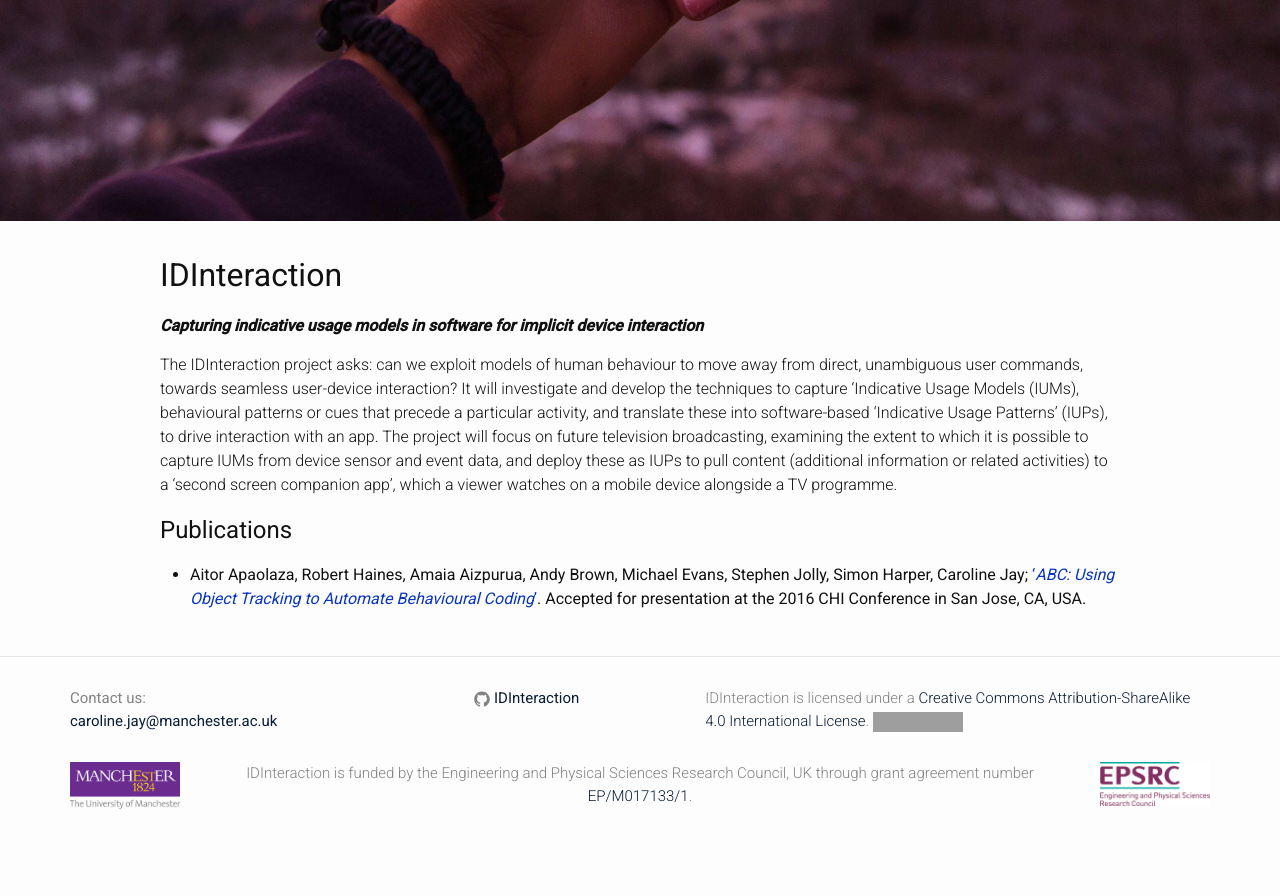
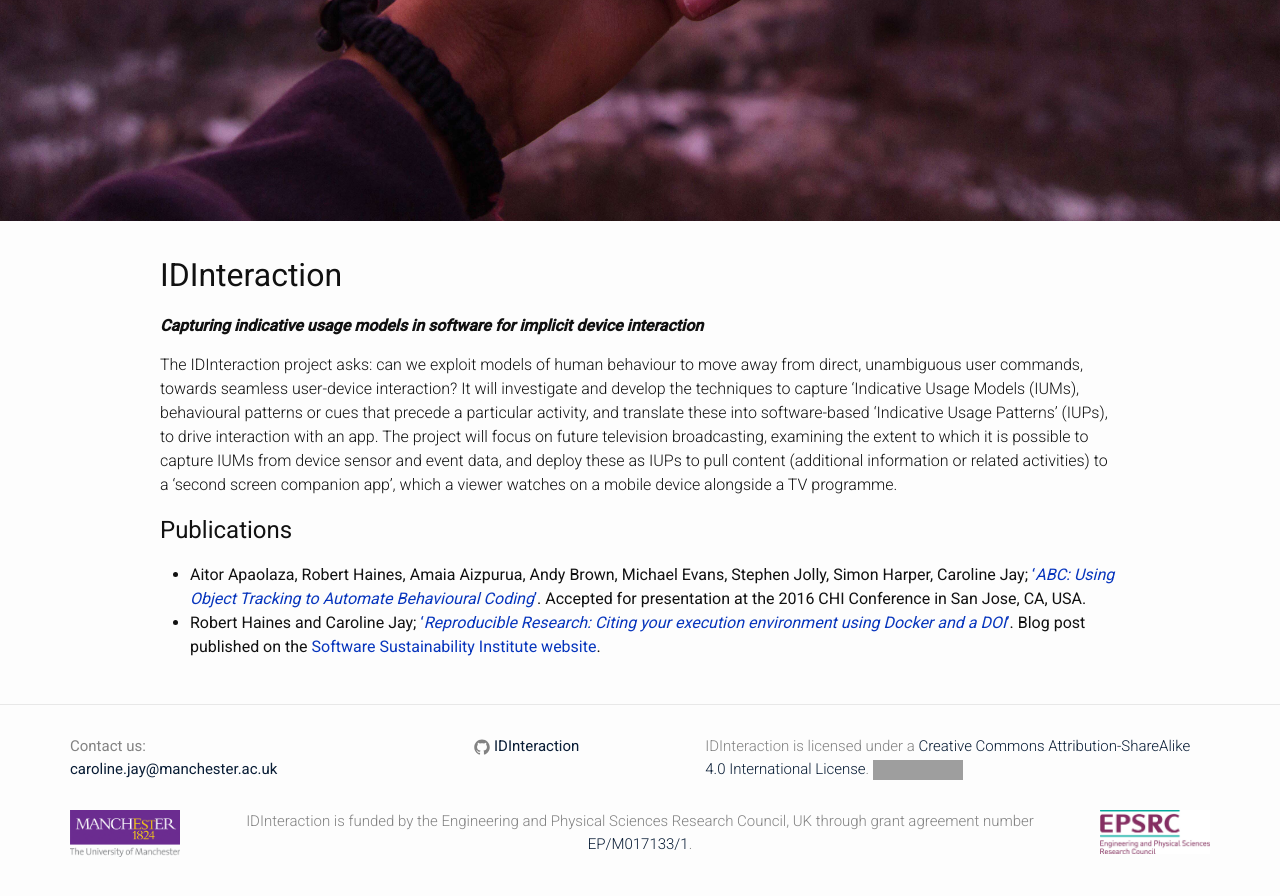
Before and after one commit to IDInteraction/IDInteraction.github.io, a Jekyll site: the page built from index.md, in a window 1280 px wide and 900 px high, scrolled down 795 px. Shown: the top 896 px of the window. Built offline with Jekyll 4.4.1, drawn with Linux system fonts in a browser that asks for light colours; nearby versions of some CDN libraries; before the commit the page ends 1647 px from its top, so only the background shows below that; grey boxes are pictures that could not be loaded.

Commit message:
Add blog post to front page.

```diff
--- a/index.md
+++ b/index.md
@@ -12,3 +12,4 @@ The IDInteraction project asks: can we exploit models of human behaviour to move
 ## Publications
 
 * Aitor Apaolaza, Robert Haines, Amaia Aizpurua, Andy Brown, Michael Evans, Stephen Jolly, Simon Harper, Caroline Jay; ['*ABC: Using Object Tracking to Automate Behavioural Coding*'](https://www.escholar.manchester.ac.uk/uk-ac-man-scw:297977). Accepted for presentation at the 2016 CHI Conference in San Jose, CA, USA.
+* Robert Haines and Caroline Jay; ['*Reproducible Research: Citing your execution environment using Docker and a DOI*'](http://www.software.ac.uk/blog/2016-03-29-reproducible-research-citing-your-execution-environment-using-docker-and-doi). Blog post published on the [Software Sustainability Institute website](http://www.software.ac.uk/).
```
